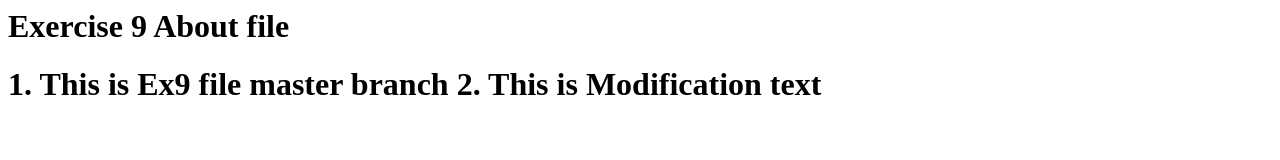
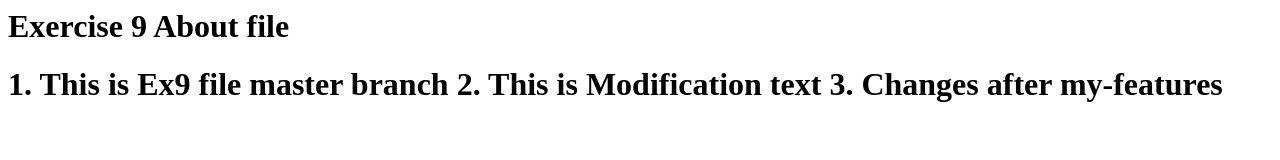
Before and after one commit to GirishNaranje/Git-Assignment, a plain HTML site: page Exercise9/index.html in a window 1280 px wide. Drawn offline with Linux system fonts and the light colour scheme.

Commit message:
Exercise9:modified index.html

```diff
--- a/Exercise9/index.html
+++ b/Exercise9/index.html
@@ -9,3 +9,5 @@
 1. This is Ex9 file master branch
 
 2. This is Modification text
+
+3. Changes after my-features
```
